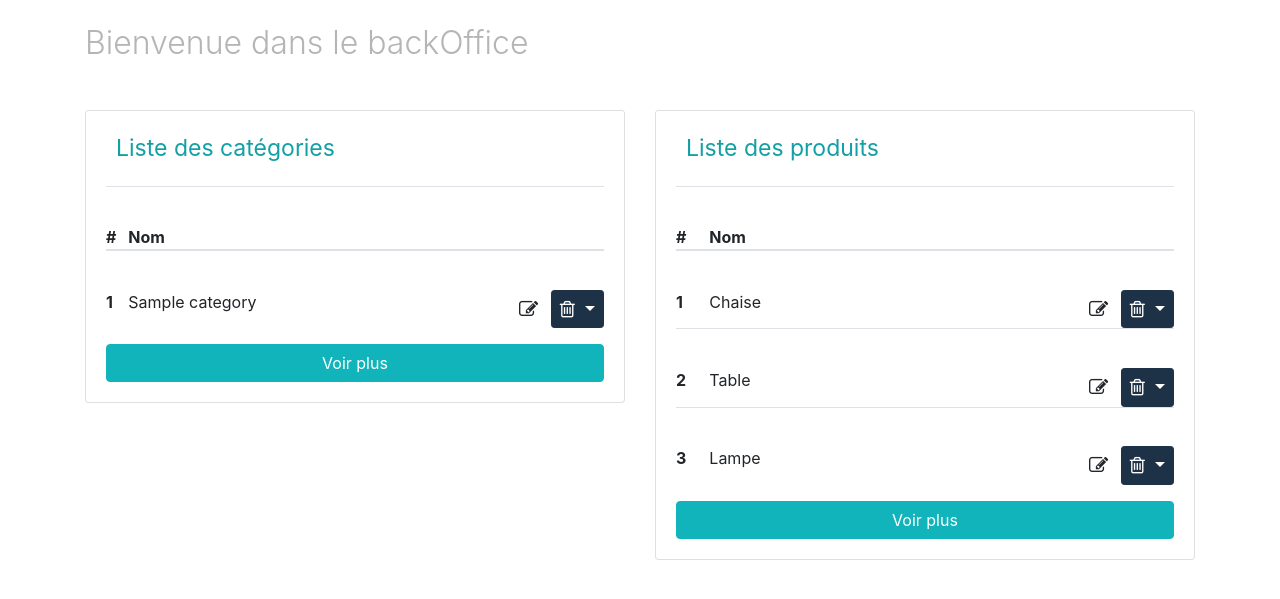
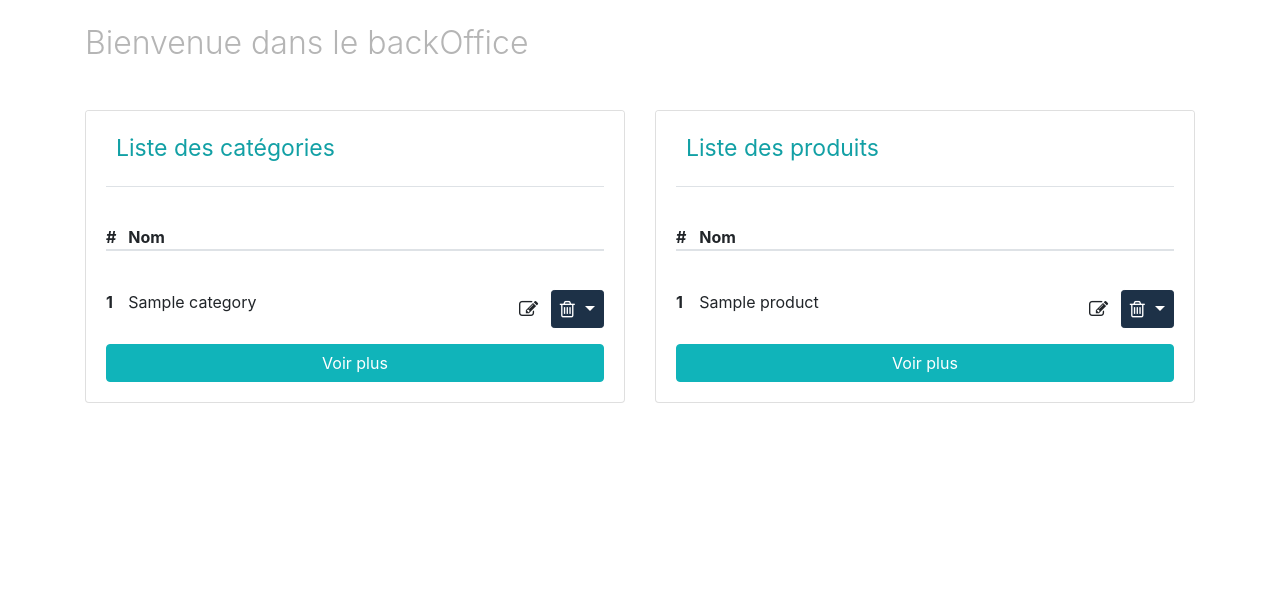
Before and after one commit to LisNeang/cocoon-bo, a PHP site: template app/views/main/home.tpl.php in a window 1280 px wide. Shown: the part 92-691 px from the top of the page. Run offline with PHP 8.4, Linux system fonts and the light colour scheme; the template is opened without the code that fills it: most values are stand-ins (such as "Sample title", 1, 10 or a date in 2020).

Commit message:
homepage products list dynamic

```diff
--- a/app/Controllers/MainController.php
+++ b/app/Controllers/MainController.php
@@ -3,6 +3,7 @@
 namespace App\Controllers;
 
 use App\Models\Category;
+use App\Models\Product;
 
 // Si j'ai besoin du Model Category
 // use App\Models\Category;
@@ -25,11 +26,13 @@ class MainController extends CoreController {
        // au dessus lancien code. En dessous quand on utilise une methode statique, on peut appeler la methode directement comme ça, sans la flèche
         $homeCategories = Category::findAllBackOfficeHomepage();
 
+        $homeProducts = Product::findAllBackOfficeHomepage();
+
 
 
         // On appelle la méthode show() de l'objet courant
         // En argument, on fournit le fichier de Vue
         // Par convention, chaque fichier de vue sera dans un sous-dossier du nom du Controller
-        $this->show('main/home', ["categories" => $homeCategories]);
+        $this->show('main/home', ["categories" => $homeCategories, "products" => $homeProducts]);
     }
 }
--- a/app/Models/Category.php
+++ b/app/Models/Category.php
@@ -169,7 +169,7 @@ class Category extends CoreModel {
             LIMIT 3
         ';
         $pdoStatement = $pdo->query($sql);
-        $categories = $pdoStatement->fetchAll(PDO::FETCH_CLASS, 'App\Models\Category');
+        $categories = $pdoStatement->fetchAll(PDO::FETCH_CLASS, self::class);
 
         return $categories;
     }
--- a/app/Models/Type.php
+++ b/app/Models/Type.php
@@ -121,4 +121,5 @@ class Type extends CoreModel {
     {
         $this->footer_order = $footer_order;
     }
+
 }
--- a/app/views/main/home.tpl.php
+++ b/app/views/main/home.tpl.php
@@ -60,9 +60,11 @@
                         </tr>
                     </thead>
                     <tbody>
+                    <?php foreach($products as $product): ?>
+
                       <tr>
-                            <th scope="row">1</th>
-                            <td>Chaise</td>
+                          <th scope="row"><?= $product->getId()?></th>
+                          <td><?= $product->getName()?></td>
                           <td class="text-right">
                               <a href="" class="btn btn-sm btn-warning">
                                   <i class="fa fa-pencil-square-o" aria-hidden="true"></i>
@@ -80,46 +82,8 @@
                               </div>
                           </td>
                       </tr>
-                        <tr>
-                            <th scope="row">2</th>
-                            <td>Table</td>
-                            <td class="text-right">
-                                <a href="" class="btn btn-sm btn-warning">
-                                    <i class="fa fa-pencil-square-o" aria-hidden="true"></i>
-                                </a>
-                                <!-- Example single danger button -->
-                                <div class="btn-group">
-                                    <button type="button" class="btn btn-sm btn-danger dropdown-toggle"
-                                        data-toggle="dropdown" aria-haspopup="true" aria-expanded="false">
-                                        <i class="fa fa-trash-o" aria-hidden="true"></i>
-                                    </button>
-                                    <div class="dropdown-menu">
-                                        <a class="dropdown-item" href="#">Oui, je veux supprimer</a>
-                                        <a class="dropdown-item" href="#" data-toggle="dropdown">Oups !</a>
-                                    </div>
-                                </div>
-                            </td>
-                        </tr>
-                        <tr>
-                            <th scope="row">3</th>
-                            <td>Lampe</td>
-                            <td class="text-right">
-                                <a href="" class="btn btn-sm btn-warning">
-                                    <i class="fa fa-pencil-square-o" aria-hidden="true"></i>
-                                </a>
-                                <!-- Example single danger button -->
-                                <div class="btn-group">
-                                    <button type="button" class="btn btn-sm btn-danger dropdown-toggle"
-                                        data-toggle="dropdown" aria-haspopup="true" aria-expanded="false">
-                                        <i class="fa fa-trash-o" aria-hidden="true"></i>
-                                    </button>
-                                    <div class="dropdown-menu">
-                                        <a class="dropdown-item" href="#">Oui, je veux supprimer</a>
-                                        <a class="dropdown-item" href="#" data-toggle="dropdown">Oups !</a>
-                                    </div>
-                                </div>
-                            </td>
-                        </tr>
+
+                      <?php endforeach; ?>
                     </tbody>
                 </table>
                 <a href="products.html" class="btn btn-block btn-blue">Voir plus</a>
```
Also changed, not shown: app/Models/Product.php (+15 -0 lines). Lines whose indentation alone changed are shown as unchanged.
